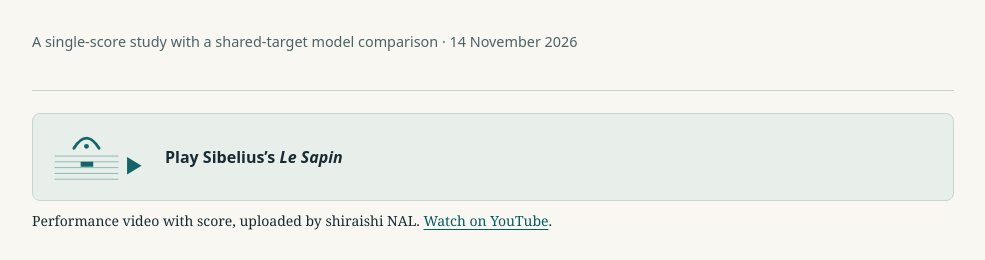
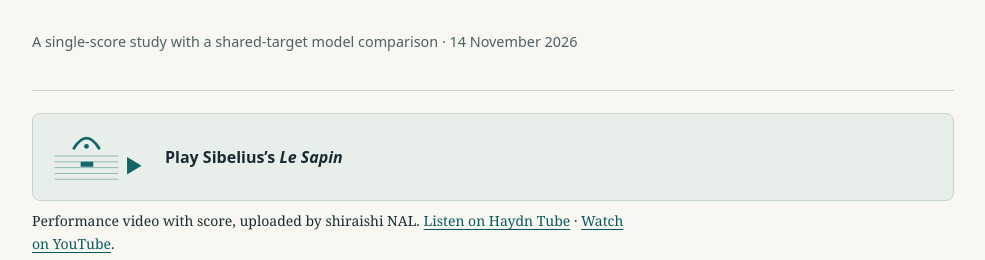
Before and after one commit to ClementineY/ClementineY.github.io, a plain HTML site: page research/forecasting-rests-le-sapin/index.html in a window 1280 px wide. Shown: the part 355-615 px from the top of the page, without its empty margins (147-1132 px from the left). Drawn offline with Linux system fonts and the light colour scheme.

Commit message:
Link to Haydn Tube beside the inline player

```diff
--- a/research/forecasting-rests-le-sapin/index.html
+++ b/research/forecasting-rests-le-sapin/index.html
@@ -25,7 +25,7 @@ p,li,dd{max-width:76ch}figure{margin:26px 0;background:white;border:1px solid va
 <svg viewBox="0 0 100 60" aria-hidden="true"><g fill="none" stroke="currentColor" opacity=".42"><path d="M3 29h66M3 35h66M3 41h66M3 47h66M3 53h66"/></g><path d="M23 21q13-21 26 0" fill="none" stroke="currentColor" stroke-width="3" stroke-linecap="round"/><circle cx="36" cy="19" r="2.5" fill="currentColor"/><path d="M30 35h13v5H30zM78 30l15 9-15 9z" fill="currentColor"/></svg>
 <span>Play Sibelius’s <i>Le Sapin</i></span></button>
 <div id="le-sapin-player"></div>
-<p class="listen-credit">Performance video with score, uploaded by shiraishi NAL. <a href="https://www.youtube.com/watch?v=JU7QVzZPBzg">Watch on YouTube</a>.</p>
+<p class="listen-credit">Performance video with score, uploaded by shiraishi NAL. <a href="https://haydntube.com/listen/le-sapin/">Listen on Haydn Tube</a> · <a href="https://www.youtube.com/watch?v=JU7QVzZPBzg">Watch on YouTube</a>.</p>
 </aside>
 <nav aria-label="Article sections"><a href="#task">Task</a><a href="#data">Dataset</a><a href="#evaluation">Evaluation</a><a href="#results">Results</a><a href="#discussion">Discussion</a><a href="#references">References</a></nav>
 <div class="abstract"><h2>Abstract</h2><p>A rest can change how a musical phrase is heard. Can a language model use the preceding score to anticipate a printed rest? This study fixes the target’s voice and onset and asks the model to estimate the probability of a rest. Across Sibelius’s <i>Le Sapin</i>, the Humans&amp; language model Ampersand v0.1 beat simple forecasts based on rest frequency and metrical position. Adding pitch did not reliably improve its forecasts. On a shared set of upper-voice events, Ampersand and two GPT variants also beat a constant forecast. These results show that several language models can anticipate printed rests in this piece when the voice and onset are known.</p></div>
```
